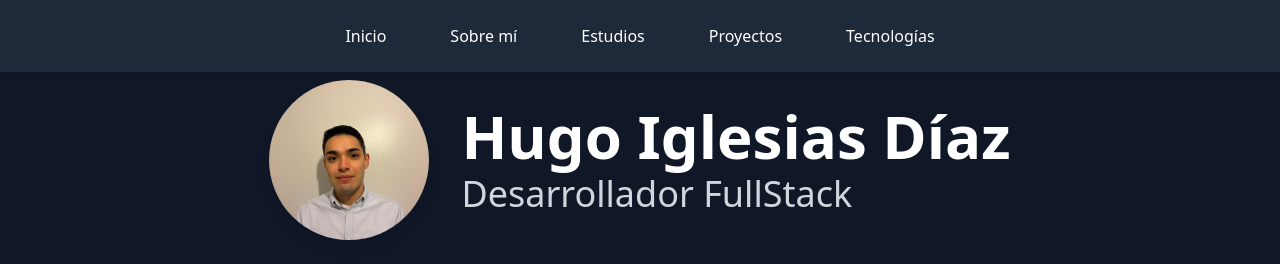
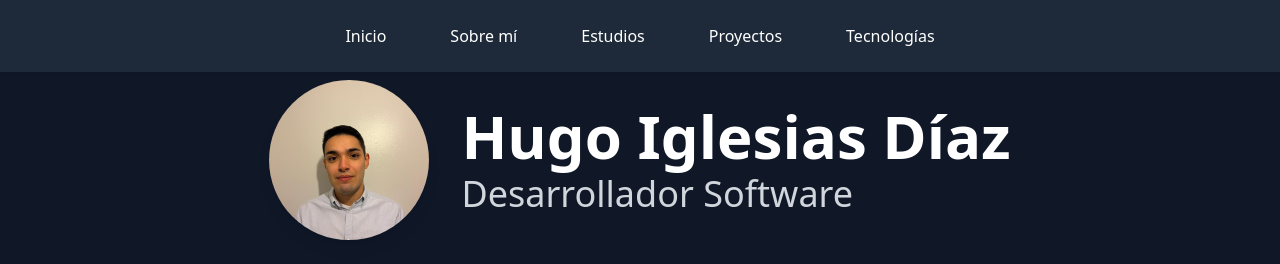
Before and after one commit to Hugoiglesiasdiaz/Portfolio, a React (Vite) app: page / in a window 1280 px wide. Shown: the top 264 px of the page. Built offline with nearby package versions, Linux system fonts and the light colour scheme.

Commit message:
Hotfix2
Hotfix2

```diff
--- a/src/components/AboutMeSection.tsx
+++ b/src/components/AboutMeSection.tsx
@@ -8,7 +8,7 @@ const AboutMeSection: React.FC = () => {
           Sobre mí
         </h2>
         <p className="text-lg text-gray-300 leading-relaxed">
-          Soy un desarrollador junior apasionado por continuar aprendiendo nuevas tecnologías a la
+          Soy un desarrollador software apasionado por continuar aprendiendo nuevas tecnologías a la
           par que continuar desarrollando aplicaciones de todo tipo.
           Me especializo en tecnologías como <strong>React</strong>,
           <strong> Java</strong>, <strong> SQL</strong>,
--- a/src/pages/App.tsx
+++ b/src/pages/App.tsx
@@ -17,7 +17,7 @@ function App() {
         <PresentationSection
           name="Hugo Iglesias Díaz"
           photoUrl={myphoto}
-          role="Desarrollador FullStack"
+          role="Desarrollador Software"
         />
       </section>
 
```
